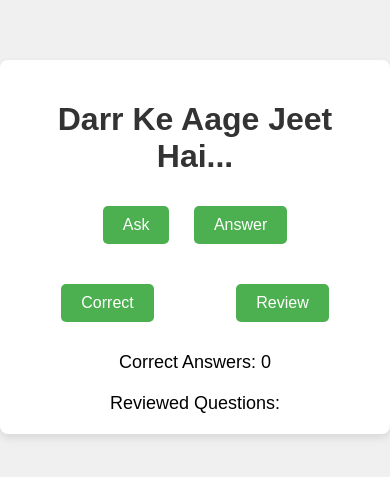
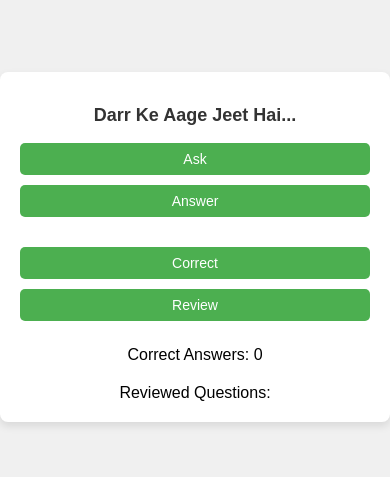
Before and after one commit to prbrtr/interview_prep, a plain HTML site: page index.html in a window 390 px wide. Shown: the part 175-652 px from the top of the page. Drawn offline with Linux system fonts and the light colour scheme.

Commit message:
Update index.html

```diff
--- a/index.html
+++ b/index.html
@@ -21,9 +21,12 @@
             padding: 20px;
             border-radius: 8px;
             box-shadow: 0 4px 8px rgba(0, 0, 0, 0.1);
+            width: 90%;
+            max-width: 500px;
         }
         h1 {
             color: #333;
+            font-size: 24px;
         }
         button {
             padding: 10px 20px;
@@ -42,6 +45,7 @@
         #question, #answer, #correct-count, #reviewed-questions {
             margin-top: 20px;
             font-size: 18px;
+            word-wrap: break-word;
         }
         #answer {
             color: #007BFF;
@@ -49,6 +53,32 @@
         .count-buttons {
             display: flex;
             justify-content: space-around;
+            flex-wrap: wrap;
+        }
+        @media (max-width: 768px) {
+            h1 {
+                font-size: 20px;
+            }
+            button {
+                padding: 8px 15px;
+                font-size: 14px;
+            }
+            #question, #answer, #correct-count, #reviewed-questions {
+                font-size: 16px;
+            }
+        }
+        @media (max-width: 480px) {
+            h1 {
+                font-size: 18px;
+            }
+            button {
+                width: 100%;
+                margin: 5px 0;
+                font-size: 14px;
+            }
+            .count-buttons {
+                flex-direction: column;
+            }
         }
     </style>
 </head>
```
